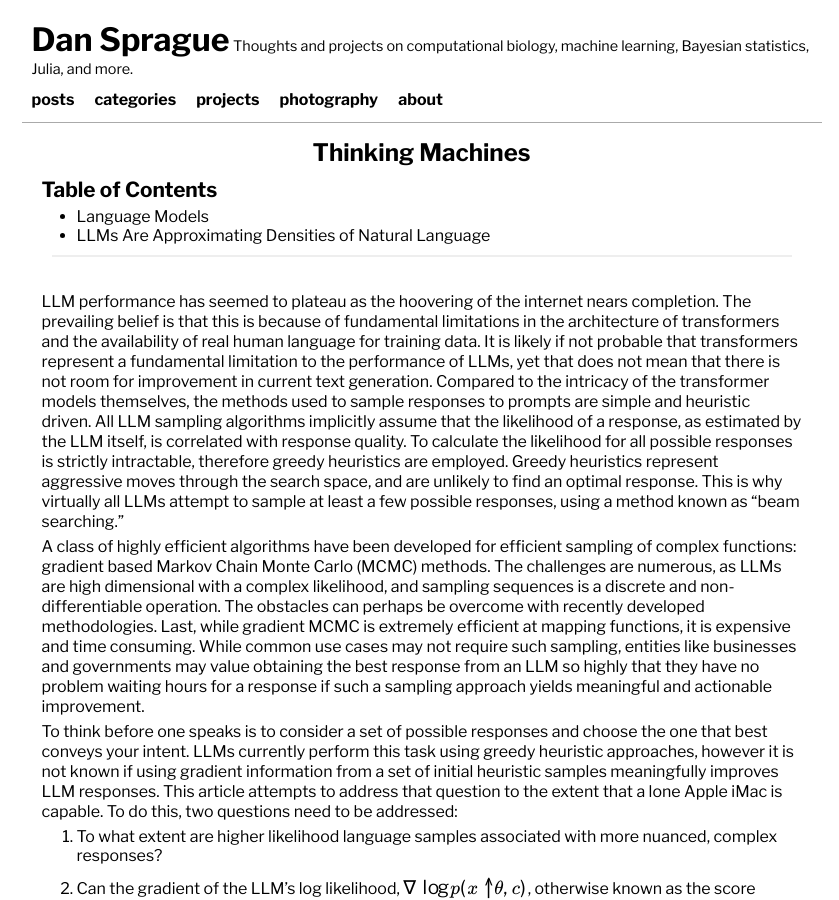
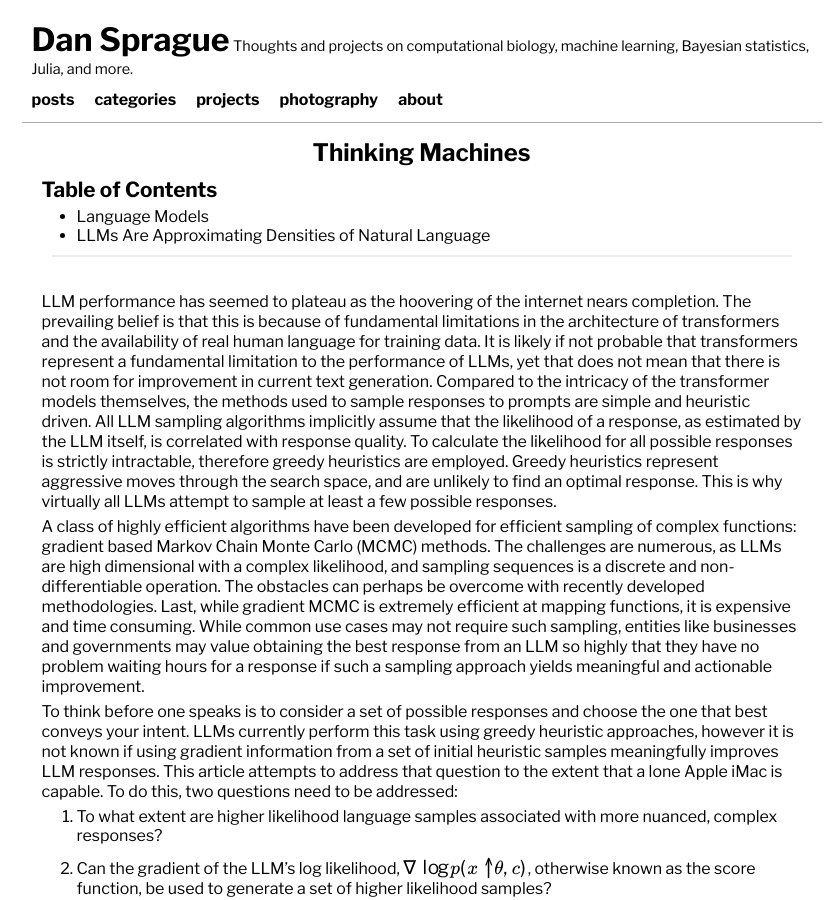
Before and after one commit to dan-sprague/dan-sprague.github.io, a Jekyll site: the page built from _posts/2025-02-02-llmthinking.markdown, in a window 1280 px wide and 900 px high. Shown: the whole window, without its empty margins (211-1050 px from the left). Built offline with Jekyll 4.4.1, drawn with Linux system fonts in a browser that asks for light colours; formulas are drawn with MathJax 3.

Commit message:
fixed bug

```diff
--- a/_posts/2025-02-02-llmthinking.markdown
+++ b/_posts/2025-02-02-llmthinking.markdown
@@ -11,7 +11,7 @@
 <hr>
 <br>
 
-LLM performance has seemed to plateau as the hoovering of the internet nears completion. The prevailing belief is that this is because of fundamental limitations in the architecture of transformers and the availability of real human language for training data. It is likely if not probable that transformers represent a fundamental limitation to the performance of LLMs, yet that does not mean that there is not room for improvement in current text generation. Compared to the intricacy of the transformer models themselves, the methods used to sample responses to prompts are simple and heuristic driven. All LLM sampling algorithms implicitly assume that the likelihood of a response, as estimated by the LLM itself, is correlated with response quality. To calculate the likelihood for all possible responses is strictly intractable, therefore greedy heuristics are employed. Greedy heuristics represent aggressive moves through the search space, and are unlikely to find an optimal response. This is why virtually all LLMs attempt to sample at least a few possible responses, using a method known as "beam searching."
+LLM performance has seemed to plateau as the hoovering of the internet nears completion. The prevailing belief is that this is because of fundamental limitations in the architecture of transformers and the availability of real human language for training data. It is likely if not probable that transformers represent a fundamental limitation to the performance of LLMs, yet that does not mean that there is not room for improvement in current text generation. Compared to the intricacy of the transformer models themselves, the methods used to sample responses to prompts are simple and heuristic driven. All LLM sampling algorithms implicitly assume that the likelihood of a response, as estimated by the LLM itself, is correlated with response quality. To calculate the likelihood for all possible responses is strictly intractable, therefore greedy heuristics are employed. Greedy heuristics represent aggressive moves through the search space, and are unlikely to find an optimal response. This is why virtually all LLMs attempt to sample at least a few possible responses.
 
 A class of highly efficient algorithms have been developed for efficient sampling of complex functions: gradient based Markov Chain Monte Carlo (MCMC) methods. The challenges are numerous, as LLMs are high dimensional with a complex likelihood, and sampling sequences is a discrete and non-differentiable operation. The obstacles can perhaps be overcome with recently developed methodologies. Last, while gradient MCMC is extremely efficient at mapping functions, it is expensive and time consuming. While common use cases may not require such sampling, entities like businesses and governments may value obtaining the best response from an LLM so highly that they have no problem waiting hours for a response if such a sampling approach yields meaningful and actionable improvement.
 
```
